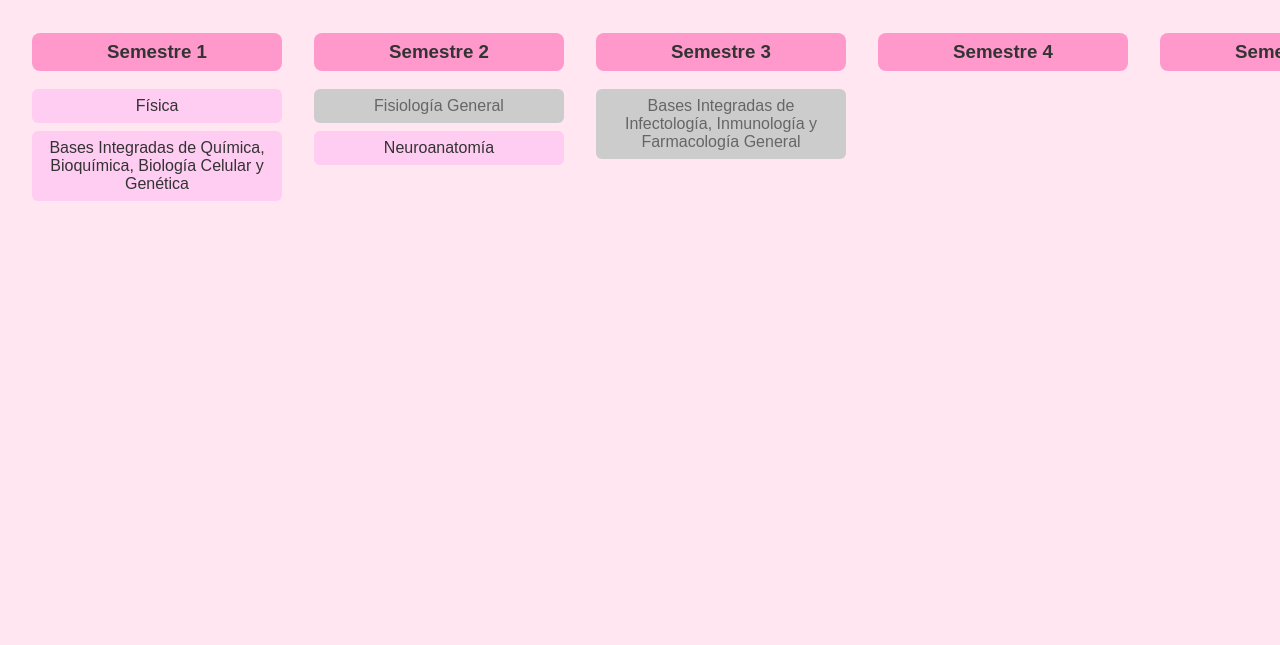
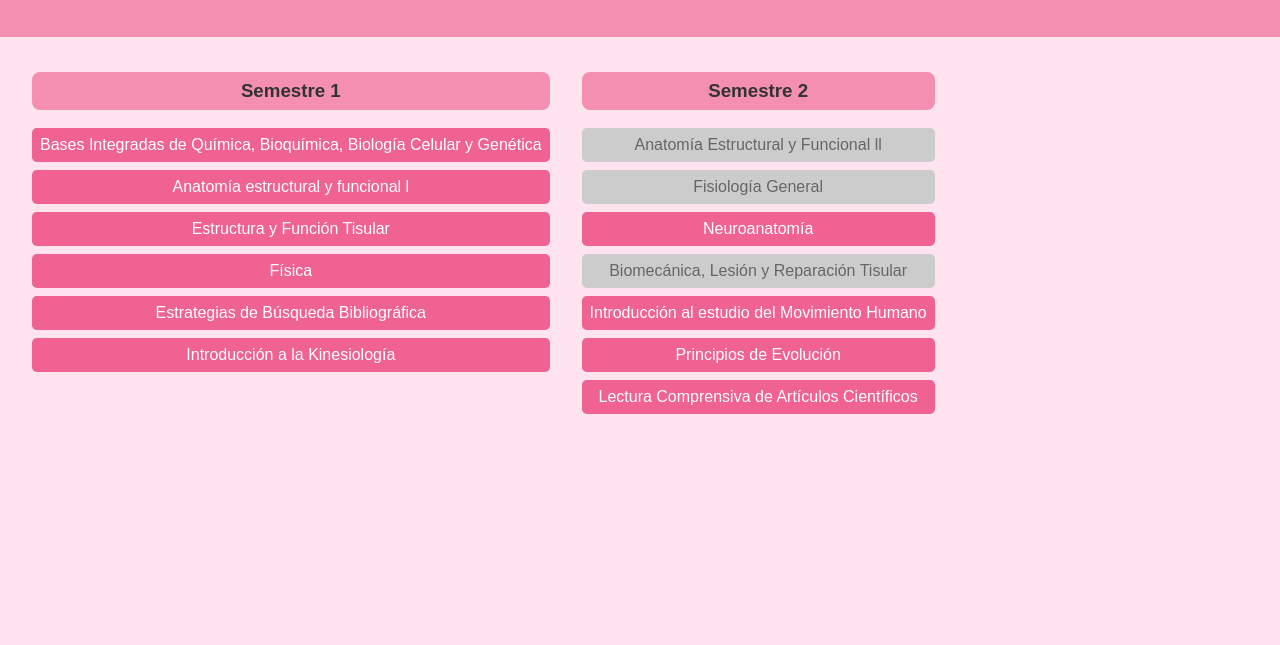
Before and after one commit to franchescaf11/Malla-Kinesiologia-Universidad-de-Chile, a plain HTML site: page index.html in a window 1280 px wide. Shown: the part 155-800 px from the top of the page. Drawn offline with Linux system fonts and the light colour scheme.

Commit message:
Add files via upload

```diff
--- a/index.html
+++ b/index.html
@@ -1,17 +1,17 @@
 <!DOCTYPE html>
 <html lang="es">
 <head>
-  <meta charset="UTF-8" />
-  <meta name="viewport" content="width=device-width, initial-scale=1.0"/>
+    <meta charset="UTF-8">
+    <meta name="viewport" content="width=device-width, initial-scale=1.0">
     <title>Malla Kinesiología UChile</title>
-  <link rel="stylesheet" href="style.css"/>
+    <link rel="stylesheet" href="style.css">
 </head>
 <body>
     <header>
         <h1>Franchesca Andrea Faúndez</h1>
         <h2>Kinesiología – Universidad de Chile</h2>
     </header>
-  <main id="mallaContainer" class="malla-container"></main>
+    <main id="malla"></main>
     <script src="script.js"></script>
 </body>
 </html>
--- a/script.js
+++ b/script.js
@@ -1,52 +1,64 @@
+const malla = document.getElementById("malla");
 
 const ramos = {
-  // Estructura {nombre: {semestre, prerrequisitos: [nombres]}}
-  "Física": { semestre: 1, prerrequisitos: [] },
-  "Bases Integradas de Química, Bioquímica, Biología Celular y Genética": { semestre: 1, prerrequisitos: [] },
-  "Fisiología General": { semestre: 2, prerrequisitos: ["Bases Integradas de Química, Bioquímica, Biología Celular y Genética", "Física"] },
-  "Neuroanatomía": { semestre: 2, prerrequisitos: [] },
-  "Bases Integradas de Infectología, Inmunología y Farmacología General": { semestre: 3, prerrequisitos: ["Neuroanatomía", "Fisiología General"] },
-  // Puedes agregar más aquí...
+    "Semestre 1": [
+        { nombre: "Bases Integradas de Química, Bioquímica, Biología Celular y Genética" },
+        { nombre: "Anatomía estructural y funcional l" },
+        { nombre: "Estructura y Función Tisular" },
+        { nombre: "Física" },
+        { nombre: "Estrategias de Búsqueda Bibliográfica" },
+        { nombre: "Introducción a la Kinesiología" }
+    ],
+    "Semestre 2": [
+        { nombre: "Anatomía Estructural y Funcional ll", prerequisitos: ["Anatomía estructural y funcional l"] },
+        { nombre: "Fisiología General", prerequisitos: ["Bases Integradas de Química, Bioquímica, Biología Celular y Genética", "Física"] },
+        { nombre: "Neuroanatomía" },
+        { nombre: "Biomecánica, Lesión y Reparación Tisular", prerequisitos: ["Estructura y Función Tisular"] },
+        { nombre: "Introducción al estudio del Movimiento Humano" },
+        { nombre: "Principios de Evolución" },
+        { nombre: "Lectura Comprensiva de Artículos Científicos" }
+    ]
 };
 
-const totalSemestres = 10;
-const container = document.getElementById("mallaContainer");
-const estadoRamos = JSON.parse(localStorage.getItem("estadoRamos") || "{}");
+const estadoRamos = {};
 
-function crearMalla() {
-  for (let i = 1; i <= totalSemestres; i++) {
+function puedeDesbloquear(prerqs) {
+    return !prerqs || prerqs.every(pr => estadoRamos[pr] === "aprobado");
+}
+
+function render() {
+    malla.innerHTML = "";
+    for (const [semestre, ramosSemestre] of Object.entries(ramos)) {
         const col = document.createElement("div");
         col.className = "semestre";
-    col.innerHTML = `<h3>Semestre ${i}</h3>`;
-    for (const [ramo, datos] of Object.entries(ramos)) {
-      if (datos.semestre === i) {
+        const title = document.createElement("h3");
+        title.textContent = semestre;
+        col.appendChild(title);
+
+        ramosSemestre.forEach(ramo => {
             const div = document.createElement("div");
-        div.className = "ramo";
-        div.textContent = ramo;
+            div.textContent = ramo.nombre;
+            const estado = estadoRamos[ramo.nombre];
 
-        if (estadoRamos[ramo]) {
-          div.classList.add("aprobado");
-        } else if (!cumplePrerrequisitos(ramo)) {
-          div.classList.add("bloqueado");
+            if (estado === "aprobado") {
+                div.className = "ramo aprobado";
+            } else if (!puedeDesbloquear(ramo.prerequisitos)) {
+                div.className = "ramo bloqueado";
+            } else {
+                div.className = "ramo pendiente";
             }
 
-        div.onclick = () => {
-          if (div.classList.contains("bloqueado")) return;
-          div.classList.toggle("aprobado");
-          estadoRamos[ramo] = div.classList.contains("aprobado");
-          localStorage.setItem("estadoRamos", JSON.stringify(estadoRamos));
-          location.reload();
-        };
+            div.addEventListener("click", () => {
+                if (!puedeDesbloquear(ramo.prerequisitos)) return;
+                estadoRamos[ramo.nombre] = estadoRamos[ramo.nombre] === "aprobado" ? "pendiente" : "aprobado";
+                render();
+            });
 
             col.appendChild(div);
-      }
-    }
-    container.appendChild(col);
+        });
+
+        malla.appendChild(col);
     }
 }
 
-function cumplePrerrequisitos(ramo) {
-  return ramos[ramo].prerrequisitos.every(pr => estadoRamos[pr]);
-}
-
-crearMalla();
+render();
--- a/style.css
+++ b/style.css
@@ -1,49 +1,49 @@
-
 body {
     font-family: Arial, sans-serif;
+    background-color: #ffe4f0;
     margin: 0;
-  background-color: #ffe6f0;
+    padding: 0;
     color: #333;
 }
 header {
-  background-color: #ff66b2;
+    background-color: #f48fb1;
+    padding: 2rem;
+    text-align: center;
     color: white;
-  text-align: center;
-  padding: 2rem;
 }
-h1, h2 {
-  margin: 0.5rem;
-}
-.malla-container {
+main {
     display: flex;
-  flex-direction: row;
+    flex-wrap: nowrap;
     overflow-x: auto;
     padding: 1rem;
 }
 .semestre {
     margin: 0 1rem;
-  min-width: 250px;
+    flex: 0 0 auto;
 }
 .semestre h3 {
-  background-color: #ff99cc;
+    background-color: #f48fb1;
     padding: 0.5rem;
     text-align: center;
-  border-radius: 8px;
+    border-radius: 0.5rem;
 }
 .ramo {
-  background-color: #ffccf2;
     margin: 0.5rem 0;
     padding: 0.5rem;
-  border-radius: 6px;
+    border-radius: 0.3rem;
     cursor: pointer;
     text-align: center;
 }
-.ramo.aprobado {
-  background-color: #b266ff;
+.pendiente {
+    background-color: #f06292;
+    color: white;
+}
+.aprobado {
+    background-color: #ba68c8;
     color: white;
     text-decoration: line-through;
 }
-.ramo.bloqueado {
+.bloqueado {
     background-color: #ccc;
     color: #666;
     cursor: not-allowed;
```
Lines whose indentation alone changed are shown as unchanged.
